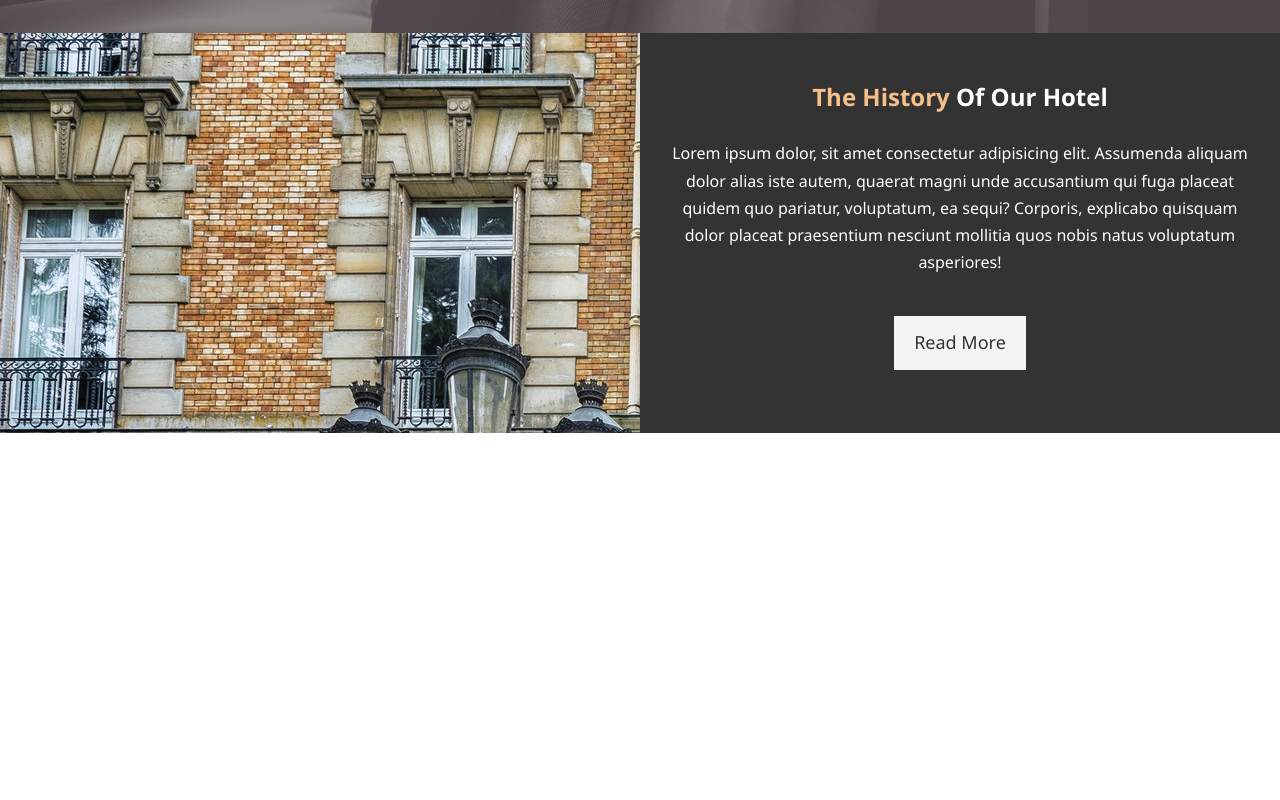
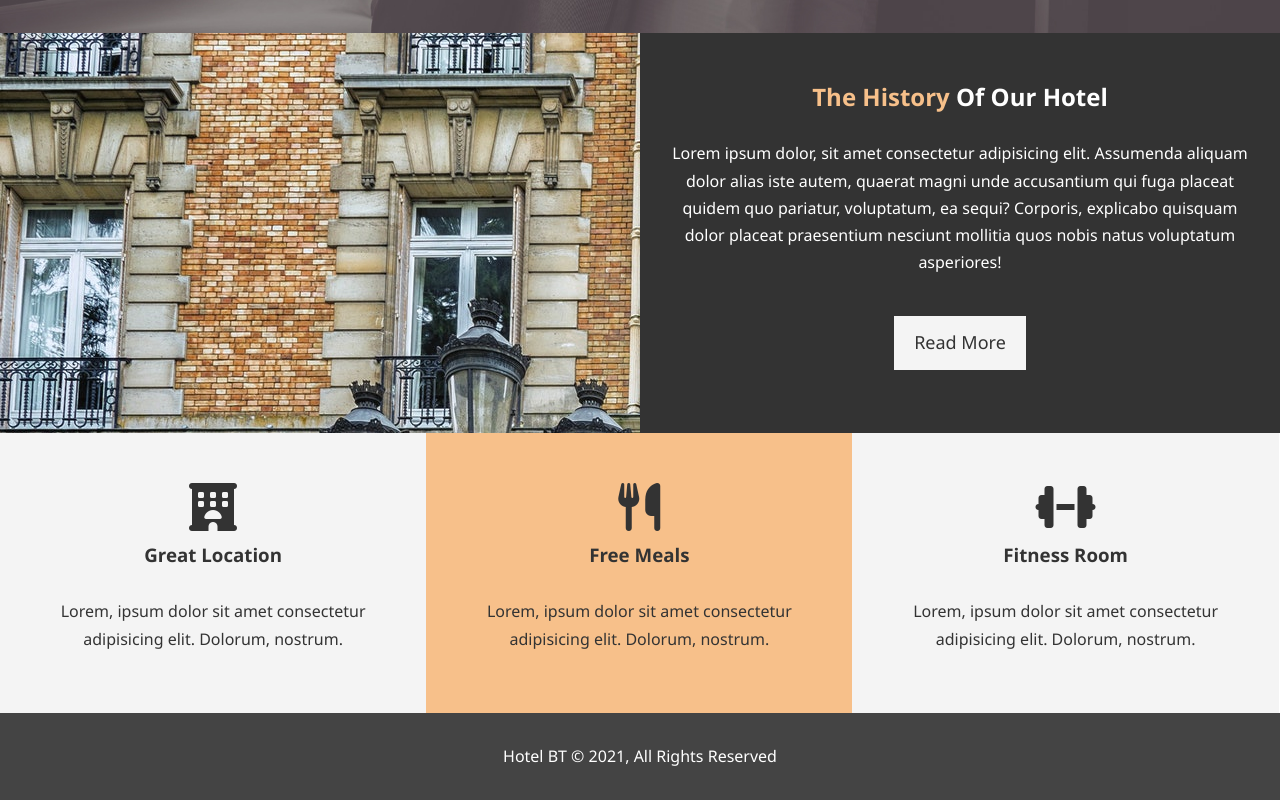
Before and after one commit to mub4shir/HBT, a plain HTML site: page index.html in a window 1280 px wide. Shown: the part 634-1434 px from the top of the page. Before the commit the page ends 1067 px from the top, so only its background shows below. Drawn offline with Linux system fonts and the light colour scheme.

Commit message:
index.html done

```diff
--- a/css/style.css
+++ b/css/style.css
@@ -64,8 +64,11 @@ p {
   color: #333;
 }
 .bg-primary {
-  background: #333;
-  color: #f7c08a;
+  background: #f7c08a;
+  color: #333;
+}
+.clr {
+  clear: both;
 }
 
 /* Navbar */
@@ -142,3 +145,22 @@ p {
 #home-info .info-content p {
   padding-bottom: 30px;
 }
+
+/* Features  */
+
+.box {
+  float: left;
+  width: 33.3%;
+  padding: 50px;
+  text-align: center;
+}
+.box i {
+  margin-bottom: 10px;
+}
+/* Footer */
+#main-footer {
+  text-align: center;
+  background: #444;
+  color: #fff;
+  padding: 20px;
+}
--- a/index.html
+++ b/index.html
@@ -9,6 +9,10 @@
       content="Welcome to the most extraordinary hotel in Srinagar J&K"
     />
     <meta name="keywords" content="hotel,srinagar,kashmir hotel" />
+    <script
+      src="https://kit.fontawesome.com/c343e5a530.js"
+      crossorigin="anonymous"
+    ></script>
     <link rel="stylesheet" href="css/style.css" />
     <title>Hotel BT | Welcome</title>
   </head>
@@ -51,5 +55,35 @@
         <a href="about.html" class="btn btn-light">Read More</a>
       </div>
     </section>
+    <section id="features">
+      <div class="box bg-light">
+        <i class="fas fa-hotel fa-3x"></i>
+        <h3>Great Location</h3>
+        <p>
+          Lorem, ipsum dolor sit amet consectetur adipisicing elit. Dolorum,
+          nostrum.
+        </p>
+      </div>
+      <div class="box bg-primary">
+        <i class="fas fa-utensils fa-3x"></i>
+        <h3>Free Meals</h3>
+        <p>
+          Lorem, ipsum dolor sit amet consectetur adipisicing elit. Dolorum,
+          nostrum.
+        </p>
+      </div>
+      <div class="box bg-light">
+        <i class="fas fa-dumbbell fa-3x"></i>
+        <h3>Fitness Room</h3>
+        <p>
+          Lorem, ipsum dolor sit amet consectetur adipisicing elit. Dolorum,
+          nostrum.
+        </p>
+      </div>
+    </section>
+    <div class="clr"></div>
+    <footer id="main-footer">
+      <p>Hotel BT &copy; 2021, All Rights Reserved</p>
+    </footer>
   </body>
 </html>
```
